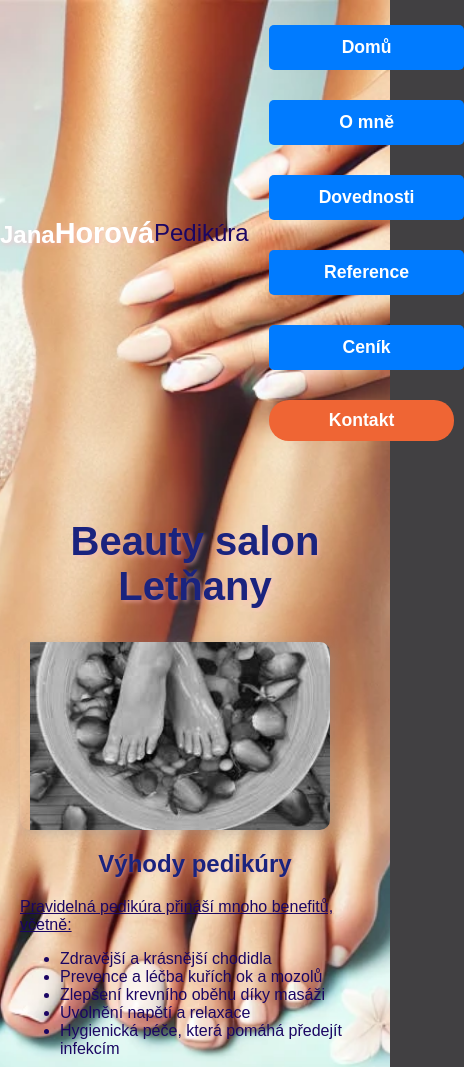
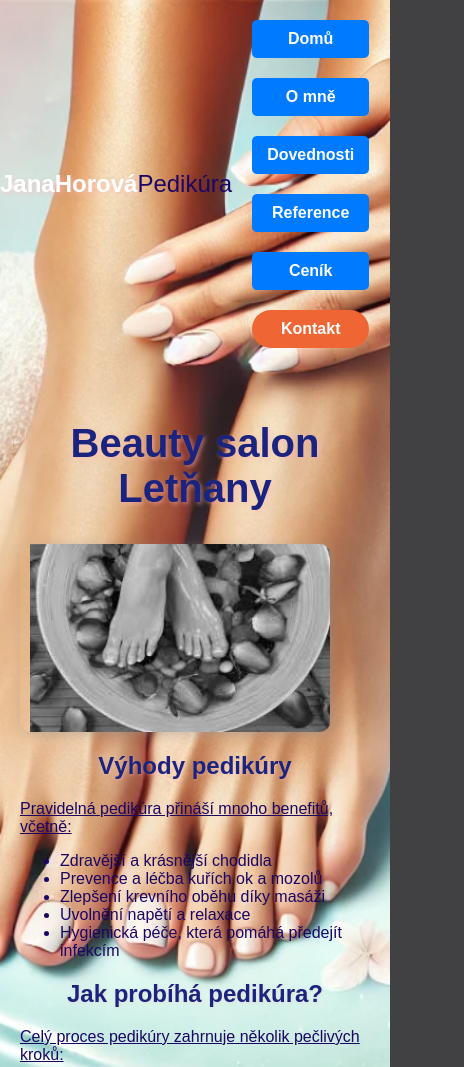
Before and after one commit to Teddy-design-88/pedikura, a plain HTML site: page index.html in a window 390 px wide. Shown: the top 1067 px of the page, 464 px wide, since content can reach past the window. Drawn offline with Linux system fonts and the light colour scheme; a web font is replaced by a local one.

Commit message:
Add files via upload

```diff
--- a/index.html
+++ b/index.html
@@ -3,7 +3,7 @@
 <head>
     <meta charset="utf-8" /> <!-- Nastavení kódování znaků pro správné zobrazení textu -->
     <meta name="description" content="..."> <!-- Popis pro SEO a zobrazení v náhledových oknech -->
-    <meta name="viewport" content="width=device-width, initial-scale=1"> <!-- Nastavení pro responzivitu na mobilních zařízeních -->
+    <meta name="viewport" content="width=device-width, initial-scale=1.0"> <!-- Nastavení pro responzivitu na mobilních zařízeních -->
     <link rel="stylesheet" href="styl.css" type="text/css" /> <!-- Odkaz na externí CSS soubor -->
     <title>Jana Horová - Pedikúra</title> <!-- Titulek stránky zobrazený v záložce prohlížeče -->
 </head>
--- a/styl.css
+++ b/styl.css
@@ -147,15 +147,6 @@ nav ul a:hover {
     color: white; /* Barva textu loga */
 }
 
-h1 {
-    font-size: 3.5em; /* Velikost hlavního nadpisu */
-    font-weight: bold; /* Tučné písmo pro hlavní nadpis */
-}
-
-h1 span {
-    font-size: 1.2em; /* Zvýraznění části nadpisu */
-}
-
 /* Malý text pod nadpisem */
 small {
     font-size: 1.5em; /* Velikost písma pro malý text */
@@ -183,8 +174,6 @@ footer a {
     text-decoration: none; /* Bez podtržení odkazu */
 } /* Zavírací závorka pro pravidlo odkazu ve footeru */
 
-/* MEDIA QUERY pro mobilní zařízení */
-/* MEDIA QUERY pro mobilní zařízení */
 /* MEDIA QUERY pro mobilní zařízení */
 @media (max-width: 768px) {
     /* Úprava menu pro mobilní zařízení */
@@ -229,35 +218,8 @@ footer a {
     @media screen and (max-width: 768px) {
         body {
             background-attachment: scroll; /* iOS neakceptuje fixed, tak to změníme na scroll */
-            background-position: center; /* Ujistíme se, že pozadí je vycentrováno */
+            background-position: center center;
             background-size: cover;
-            min-height: 100vh; /* Zajištění, že tělo stránky pokryje celou výšku */
         }
     }
-
-    /* Navigační tlačítka */
-    nav ul a {
-        padding: 10px 15px; /* Úprava paddingu pro tlačítka v menu */
-        font-size: 1.1em; /* Zvětšení velikosti písma pro mobilní zařízení */
-        display: block; /* Nastavení odkazu jako blokový prvek pro lepší kontrolu */
-        width: 100%; /* Zajištění, že každé tlačítko bude mít 100% šířku */
-        text-align: center; /* Zarovnání textu do středu tlačítka */
-    }
-
-    /* Tlačítka a jejich efekt */
-    nav ul li a {
-        margin: 5px 0; /* Snížení okraje mezi tlačítky */
-        padding: 12px 25px; /* Větší padding pro tlačítka */
-        background-color: #007bff; /* Barva pozadí pro tlačítka */
-        color: white; /* Barva textu tlačítka */
-        font-weight: bold; /* Tučné písmo */
-        border-radius: 5px; /* Zaoblení rohů tlačítek */
-        text-decoration: none; /* Zrušení podtržení */
-    }
-
-    /* Efekt na tlačítko při hoveru */
-    nav ul li a:hover {
-        background-color: #0056b3; /* Změna barvy při hoveru */
-        filter: brightness(115%); /* Zajištění lepšího kontrastu při hoveru */
-    }
 }
```
